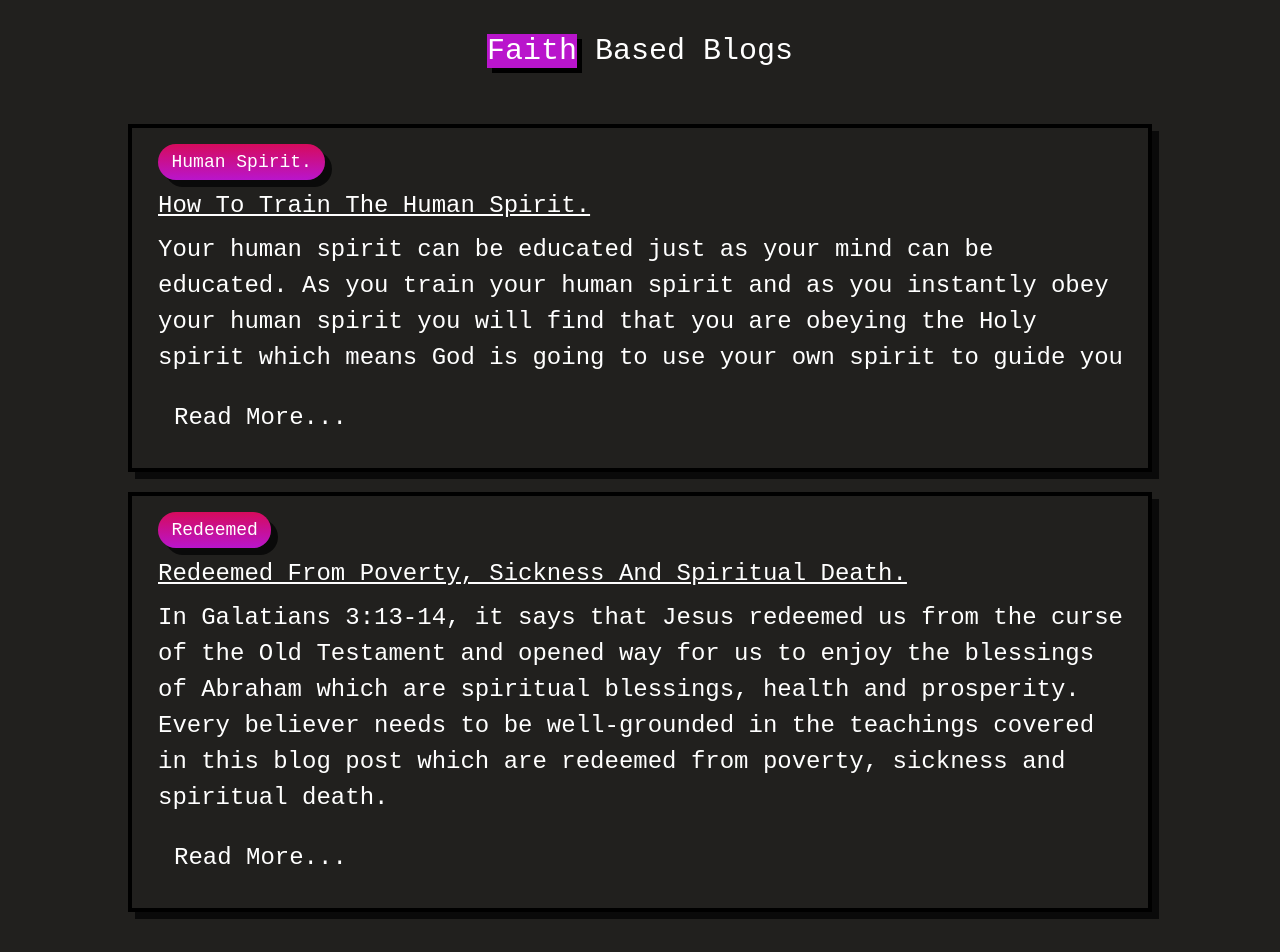
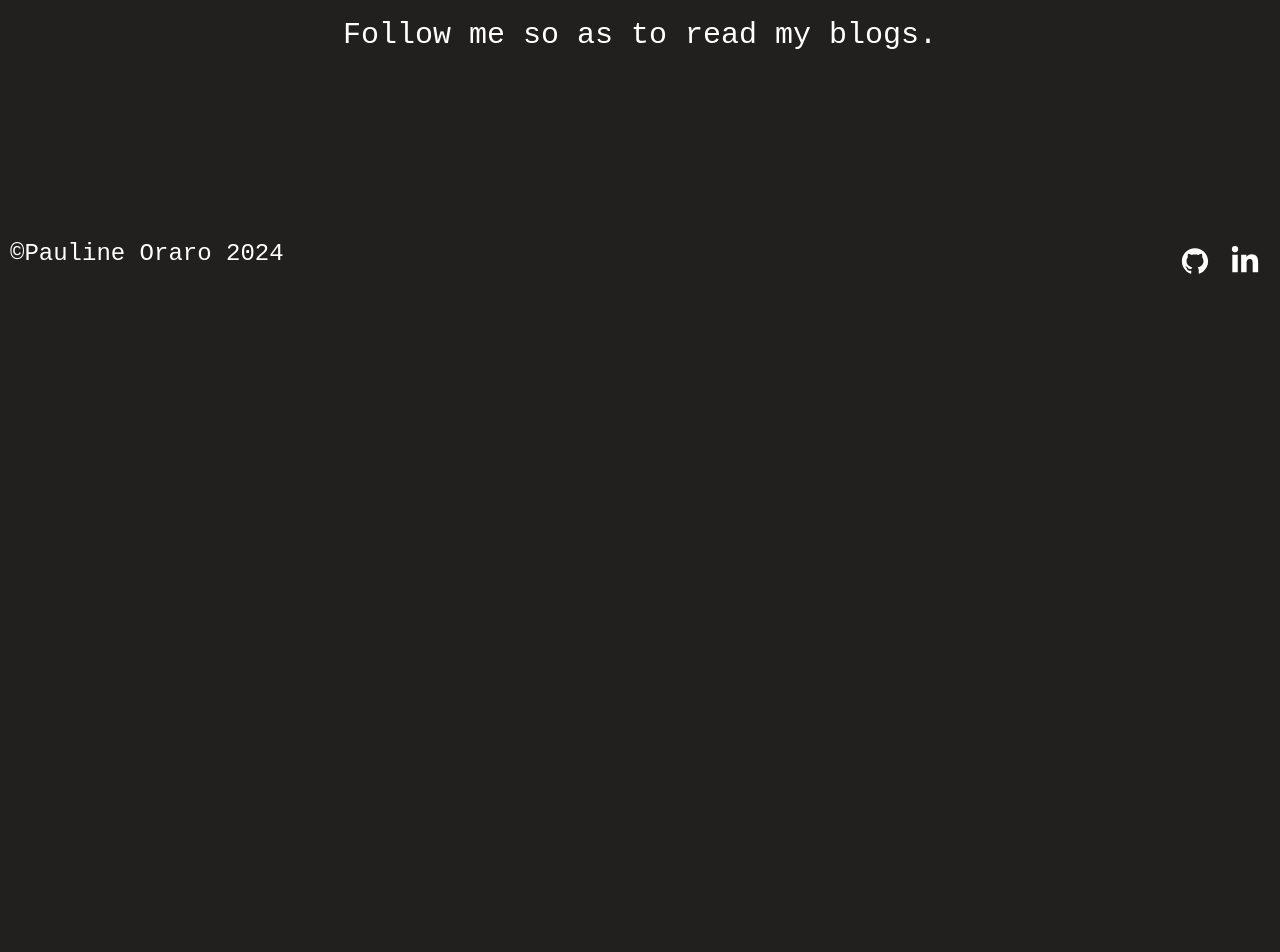
Before and after one commit to Pauline-Oraro/pauline-oraro-portfolio, a React (Vite) app: page /blogs in a window 1280 px wide. Shown: the part 1000-1952 px from the top of the page. After the commit the page ends 1288 px from the top, so only its background shows below. Built offline with nearby package versions, Linux system fonts and the light colour scheme; some icons are missing; a web font is replaced by a local one.

Commit message:
made changes

```diff
--- a/src/components/blogpage.jsx
+++ b/src/components/blogpage.jsx
@@ -1,4 +1,4 @@
-import {FaDev, FaMedium} from 'react-icons/fa6'
+import {FaDev} from 'react-icons/fa6'
 
 const BlogsPage = () => {
     return (
@@ -33,43 +33,14 @@ const BlogsPage = () => {
             </div>
 
 
-            <h1 className="text-center mb-10 mt-10"><span style={{"backgroundColor":"#b915cc", "boxShadow": "5px 5px 0px black"}}>Faith</span> Based Blogs</h1>
-            <div className="card">
-                <div className="card-body">
-                    <span className="tag tag-pink">Human Spirit.</span>
-                    <h4>How to train the human spirit.</h4>
-                    <p>Your human spirit can be educated just as your mind can be educated. As you train your human spirit and as you instantly obey your human spirit you will find that you are obeying the Holy spirit which means God is going to use your own spirit to guide you</p>
-                    <div className="card-footer">
-                        <p>
-                            <a href="https://medium.com/@paulineoraro/how-to-train-the-human-spirit-6c00d64e865c">Read More...</a>
-                        </p>
-                    </div>
 
-                </div>
-            </div>
 
-            <div className="card">
-                <div className="card-body">
-                    <span className="tag tag-pink">Redeemed</span>
-                    <h4>Redeemed From Poverty, Sickness And Spiritual Death.</h4>
-                    <p>In Galatians 3:13-14, it says that Jesus redeemed us from the curse of the Old Testament and opened way for us to enjoy the blessings of Abraham which are spiritual blessings, health and prosperity. Every believer needs to be well-grounded in the teachings covered in this blog post which are redeemed from poverty, sickness and spiritual death.</p>
-                    <div className="card-footer">
-                        <p>
-                            <a href="https://medium.com/@paulineoraro/redeemed-from-poverty-sickness-and-spiritual-death-8b7ba8c28607">Read More...</a>
-                        </p>
-                    </div>
-
-                </div>
-            </div>
 
             <div className="socials flex flex-col justify-center mt-6">
-                <p className="text-center">Follow me on these socials so as to read my blogs.</p>
+                <p className="text-center">Follow me so as to read my blogs.</p>
                 <button onClick={() => {window.open("https://dev.to/paulineoraro");}}className='socailmediabtn'>
                 <FaDev className='icon' />
                 </button>
-                <button onClick={() => {window.open("https://medium.com/@paulineoraro");}}className='socailmediabtn'>
-                <FaMedium className='icon' />
-            </button>
             </div>
         </div>
     )
--- a/src/components/footer.jsx
+++ b/src/components/footer.jsx
@@ -9,14 +9,11 @@ const Footer = () =>{
         <div className="footer w-full bottom m-0">
             <div className="footerSection">
                 <p>&copy;Pauline Oraro 2024</p>
-                <p>Hebrews 11:1</p>
+
 
                 <div className="footerSocials">
                 <button onClick={() => {window.open("https://github.com/Pauline-Oraro");}}className='socailmediabtn'>
                 <AiFillGithub className='icon' />
-            </button>
-            <button onClick={() => {window.open("https://www.instagram.com/pauline_in_tech/");}}className='socailmediabtn'>
-                <AiFillInstagram className='icon' />
             </button>
             <button onClick={() => {window.open("https://www.linkedin.com/in/pauline-oraro-0a2381274/");}}className='socailmediabtn'>
                 <FaLinkedinIn className='icon' />
--- a/src/components/homepage.jsx
+++ b/src/components/homepage.jsx
@@ -22,9 +22,7 @@ const HomePage = () => {
                 <button onClick={() => {window.open("https://github.com/Pauline-Oraro")}}className='socailmediabtn'>
                 <AiFillGithub className='icon' />
             </button>
-            <button onClick={() => {window.open("https://www.instagram.com/pauline_in_tech/")}}className='socailmediabtn'>
-                <AiFillInstagram className='icon' />
-            </button>
+
             <button onClick={() => {window.open("https://www.linkedin.com/in/pauline-oraro-0a2381274/")}}className='socailmediabtn'>
                 <FaLinkedinIn className='icon' />
             </button>
```
